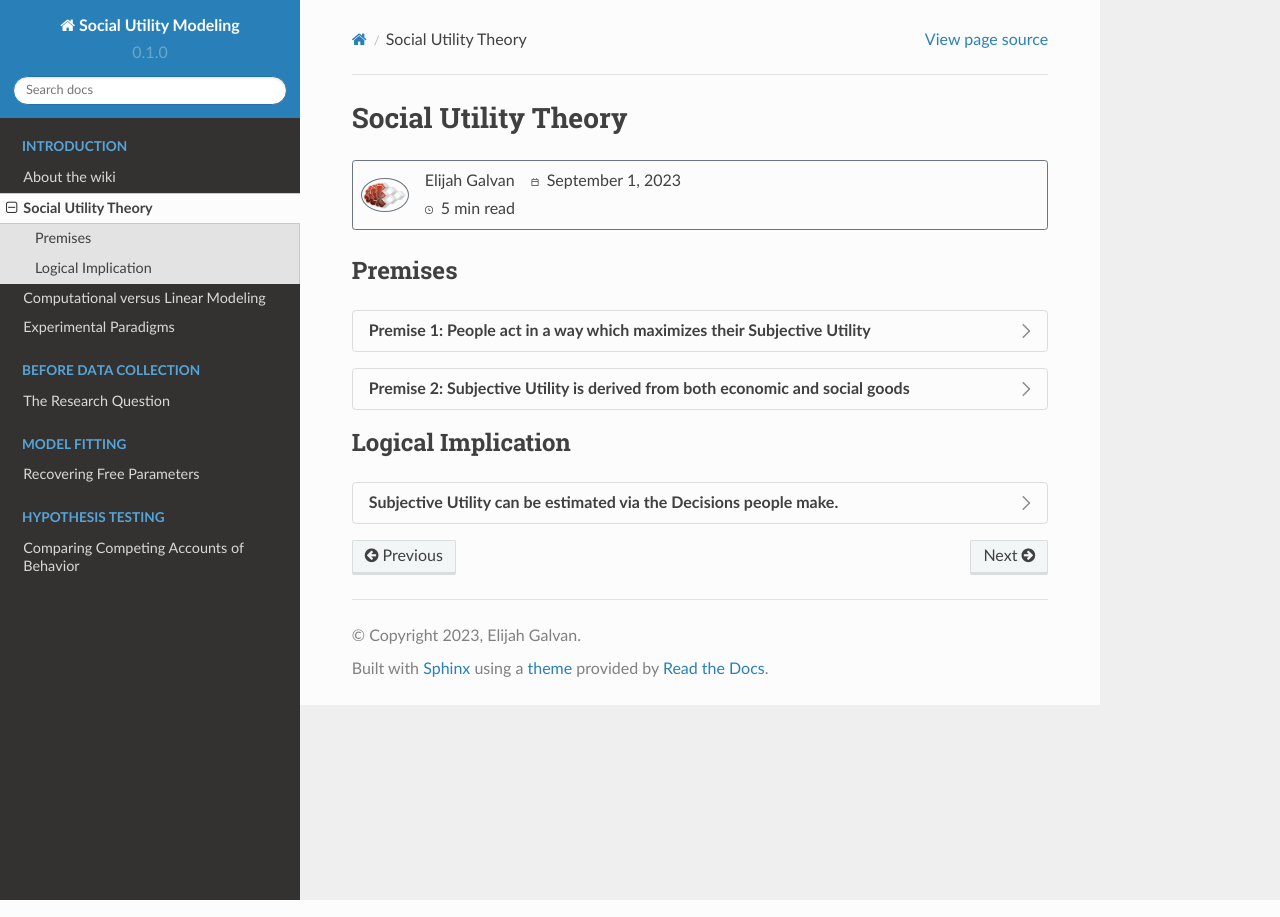
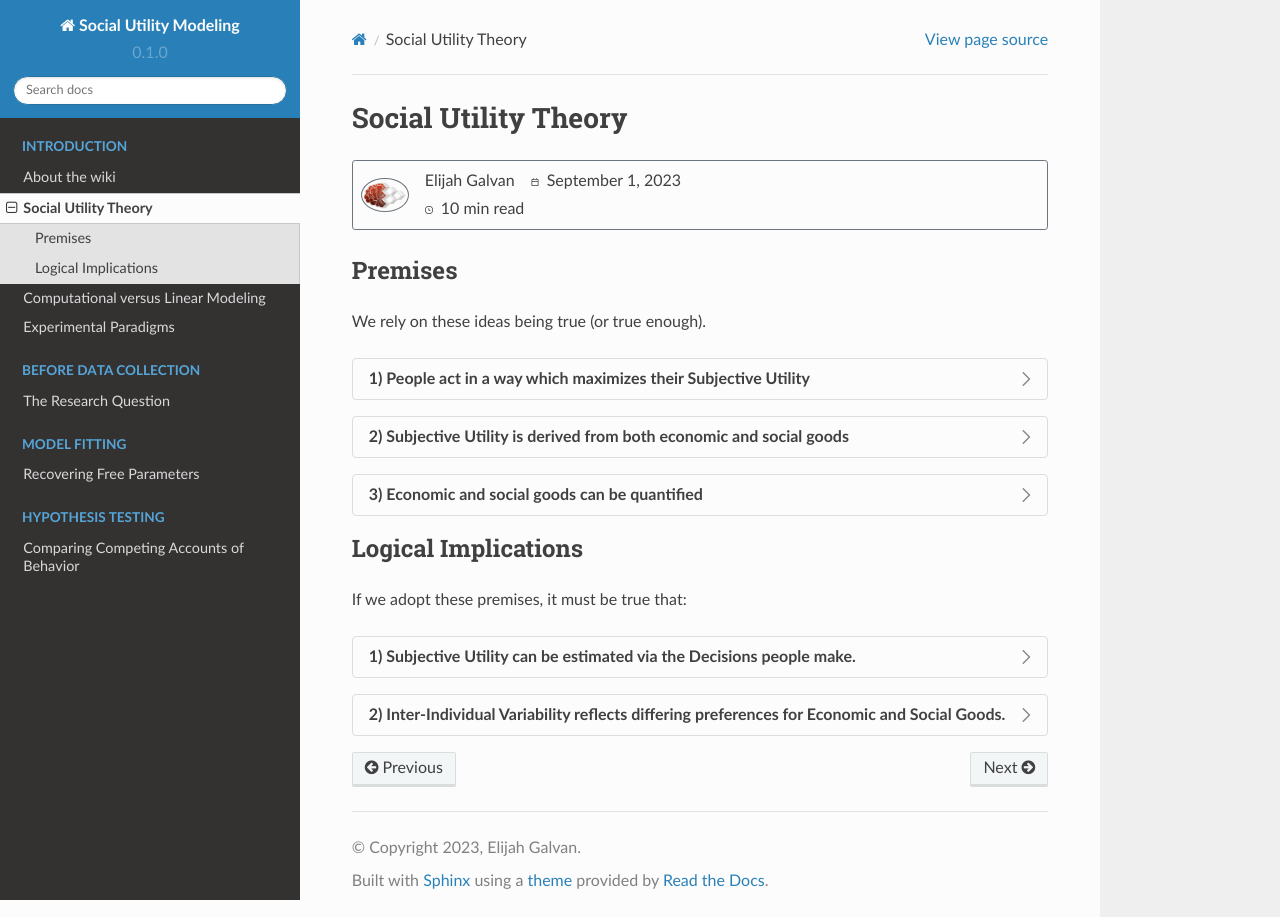
Before and after one commit to epgalvan/social-utility-modeling, a Sphinx documentation site: the page built from docs/source/0_2_0.rst, in a window 1280 px wide. Built offline with Sphinx 7.4.7 and the Read the Docs theme 2.0.0, drawn with Linux system fonts in a browser that asks for light colours.

Commit message:
adding til 04

```diff
--- a/docs/source/0_1_0.rst
+++ b/docs/source/0_1_0.rst
@@ -7,7 +7,7 @@ About the wiki
     :avatar-outline: muted
     :author: Elijah Galvan
     :date: September 1, 2023
-    :read-time: 2 min read
+    :read-time: 1 min read
     :class-container: sd-p-2 sd-outline-muted sd-rounded-1
 
 This handbook contains information about what social utility models are, why one would use them, and how to implement them in R.
--- a/docs/source/0_2_0.rst
+++ b/docs/source/0_2_0.rst
@@ -7,7 +7,7 @@ Social Utility Theory
     :avatar-outline: muted
     :author: Elijah Galvan
     :date: September 1, 2023
-    :read-time: 5 min read
+    :read-time: 10 min read
     :class-container: sd-p-2 sd-outline-muted sd-rounded-1
 
 .. _Tverksy & Kahneman, 1992: https://link.springer.com/article/10.1007/bf00122574
@@ -18,7 +18,9 @@ Social Utility Theory
 Premises
 ===========
 
-.. dropdown:: Premise 1: People act in a way which maximizes their Subjective Utility
+We rely on these ideas being true (or true enough).
+
+.. dropdown:: 1) People act in a way which maximizes their Subjective Utility
 
     ``Subjective Utility`` - personally experienced satisfaction
 
@@ -44,19 +46,28 @@ Premises
     .. Note::
         Although this is suited for most social decision making paradigms we will discuss, we recommend that whenever you use paradigms involving uncertainty, you consider using an alternative kind of model and strongly consider using the probability weighting function from `Tverksy & Kahneman, 1992`_.
 
-.. dropdown:: Premise 2: Subjective Utility is derived from both economic and social goods
+.. dropdown:: 2) Subjective Utility is derived from both economic and social goods
 
     ``Economic Goods`` - goods which are objectively useful to people but require effort to obtain (money, food, water, shelter, etc.)
     ``Social Goods`` - goods which are subjectively experienced via real or imagined social interactions (fairness, equality, self-validation, etc.)
 
     .. Note::
-        When referencing this, consider citing `Levy & Glimcher, 2012`_, `Bartra et al. 2013`_, and `Ruff & Fehr, 2014`_
+        When referencing this, consider citing `Levy & Glimcher, 2012`_, `Bartra et al. 2013`_, and `Ruff & Fehr, 2014`_ who all roughly state that social and economic goods are represented in a common neural currency in the brain.
+
+.. dropdown:: 3) Economic and social goods can be quantified
+
+    Economic goods are quantifiable via currency.
+
+    Social goods are also quantifiable via experimental variables.
+    Norm adherance or violation is expressed as a function of the choice (or dependant variable) **and** any situational factors (or indepedent variables).
 
 
-Logical Implication
+Logical Implications
 =========
 
-.. dropdown:: Subjective Utility can be estimated via the Decisions people make.
+If we adopt these premises, it must be true that:
+
+.. dropdown:: 1) Subjective Utility can be estimated via the Decisions people make.
 
     .. tab-set::
         .. tab-item:: Programming Logic
@@ -75,4 +86,8 @@ Logical Implication
         .. tab-item:: Plain English
 
             Since we have adopted the premise that people make decisions based on what will maximize their Subjective Utility,
-            the Decision that a person has made **must** have the Highest Subjective Utility out of all of the possible Decisions that that person could have made.
+            then the Decision that a person has made **must** have the Highest Subjective Utility out of all of the possible Decisions that that person could have made.
+
+.. dropdown:: 2) Inter-Individual Variability reflects differing preferences for Economic and Social Goods.
+
+    Since we have adopted the assumption that people make Decisions which maximize their Subjective Utility, if some people make different Decisions than others, then it **must** be true that they value these goods differently from one another.
```
Also changed, not shown: docs/source/0_3_0.rst (+8 -0 lines), docs/source/0_3_1.rst (+28 -0 lines), docs/source/0_3_2.rst (+23 -0 lines), docs/source/0_3_3.rst (+35 -0 lines), docs/source/0_3_4.rst (added, +28 -0 lines).
